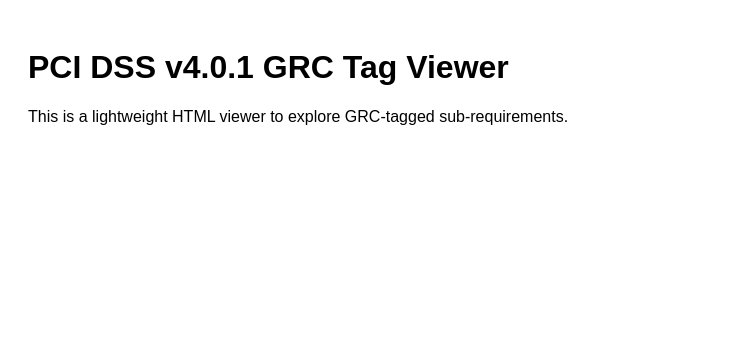
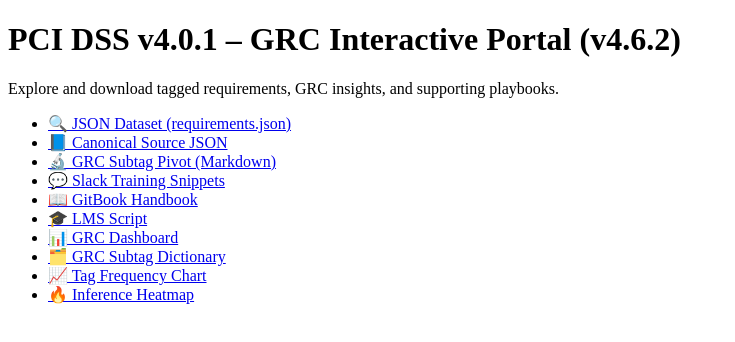
Before and after one commit to scottnorton-io/PCIcology-PCI-DSS-Tagged-Requirements, a plain HTML site: page docs/index.html in a window 1280 px wide. Shown: the whole page, without its empty margins (0-735 px from the left). Drawn offline with Linux system fonts and the light colour scheme.

Commit message:
v4.6.2.a

```diff
--- a/docs/index.html
+++ b/docs/index.html
@@ -1,18 +1,23 @@
-
 <!DOCTYPE html>
 <html lang="en">
 <head>
   <meta charset="UTF-8">
-  <title>PCI DSS GRC Viewer</title>
-  <style>
-    body { font-family: Arial, sans-serif; padding: 20px; }
-    .req { margin-bottom: 12px; }
-    .tag { background: #eef; padding: 3px 6px; border-radius: 5px; margin-right: 4px; display: inline-block; }
-  </style>
+  <title>PCI DSS v4.0.1 – GRC Portal (v4.6.2)</title>
 </head>
 <body>
-  <h1>PCI DSS v4.0.1 GRC Tag Viewer</h1>
-  <p>This is a lightweight HTML viewer to explore GRC-tagged sub-requirements.</p>
-  <script src="pci-dss-v4.0.1-tagged-requirements-v4.4.0.json"></script>
+  <h1>PCI DSS v4.0.1 – GRC Interactive Portal (v4.6.2)</h1>
+  <p>Explore and download tagged requirements, GRC insights, and supporting playbooks.</p>
+  <ul>
+    <li><a href="../json/requirements.json">🔍 JSON Dataset (requirements.json)</a></li>
+    <li><a href="../pci-dss-v4.0.1-tagged-requirements-v4.4.0.json">📘 Canonical Source JSON</a></li>
+    <li><a href="../grc/index.md">🔬 GRC Subtag Pivot (Markdown)</a></li>
+    <li><a href="../grc/grc-training-snippets.md">💬 Slack Training Snippets</a></li>
+    <li><a href="../docs/gitbook-grc-handbook.md">📖 GitBook Handbook</a></li>
+    <li><a href="../docs/lms-module-script.md">🎓 LMS Script</a></li>
+    <li><a href="../grc/grc-dashboard.md">📊 GRC Dashboard</a></li>
+    <li><a href="../grc/grc-subtag-dictionary.md">🗂️ GRC Subtag Dictionary</a></li>
+    <li><a href="../visuals/inference-tag-frequency.png">📈 Tag Frequency Chart</a></li>
+    <li><a href="../visuals/inference-tag-heatmap.png">🔥 Inference Heatmap</a></li>
+  </ul>
 </body>
 </html>
```
